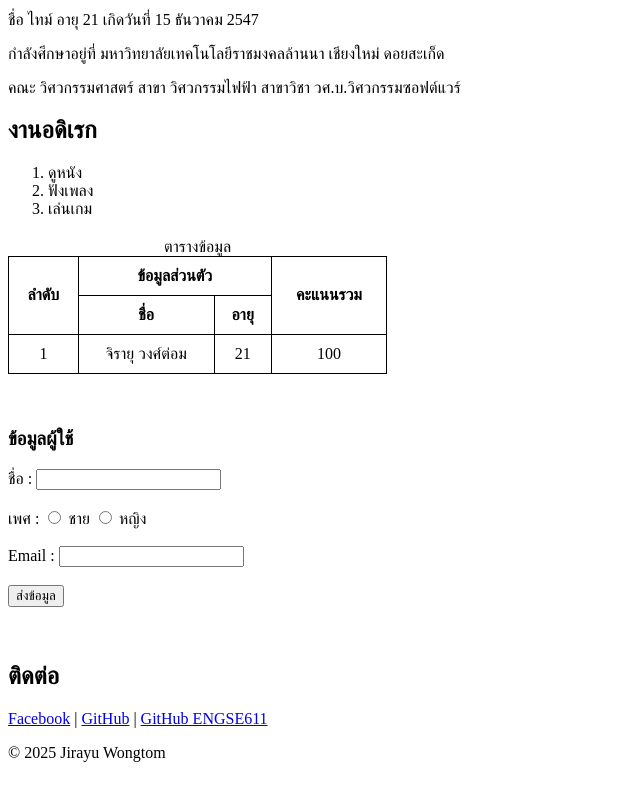
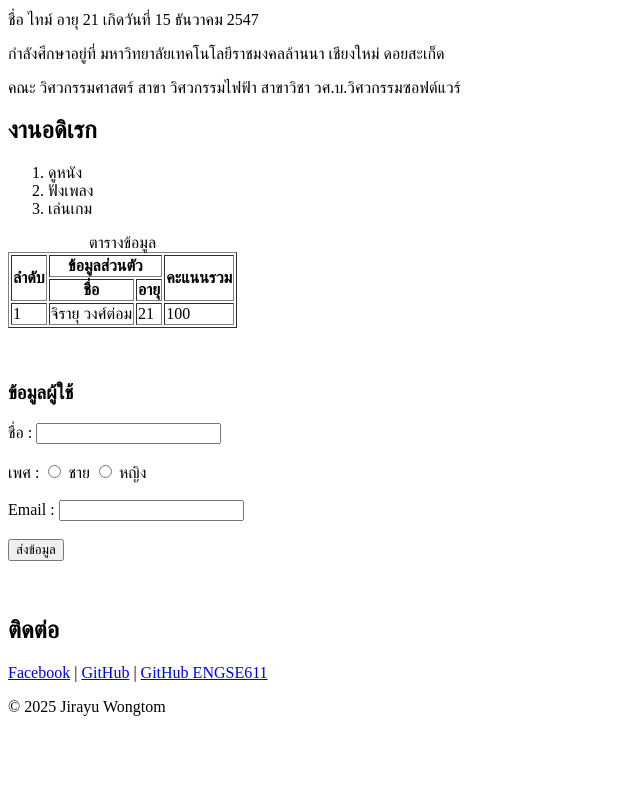
Before and after one commit to jirayuwongtom/ENGSE611, a plain HTML site: page Lab1/index.html in a window 1280 px wide. Shown: the part 798-1598 px from the top of the page, without its empty margins (0-640 px from the left). Drawn offline with Linux system fonts and the light colour scheme.

Commit message:
Submit lab

```diff
--- a/Lab1/index.html
+++ b/Lab1/index.html
@@ -4,21 +4,7 @@
     <meta charset="UTF-8">
     <meta name="viewport" content="width=device-width, initial-scale=1.0">
     <title>แนะนำตัวเอง</title>
-    <!-- กำหนดเส้นตาราง -->
-     <style>
-        table {
-            border-collapse: collapse;
-            width: 30%;
-            margin-top: 20px;
-        }
-        table, th, td {
-            border: 1px solid black;
-        }
-        th, td {
-            padding: 10px;
-            text-align: center;
-        }
-    </style>
+
 </head>
 <body id ="home">
     <!-- ส่วนหัวของเว็บไซต์ -->
@@ -57,7 +43,7 @@
          </section>
 
          <!-- ส่วนหัวของตาราง -->
-     <table>
+     <table border = "1">
         <caption>ตารางข้อมูล</caption>
         <tr>
             <th rowspan="2">ลำดับ</th>
```
